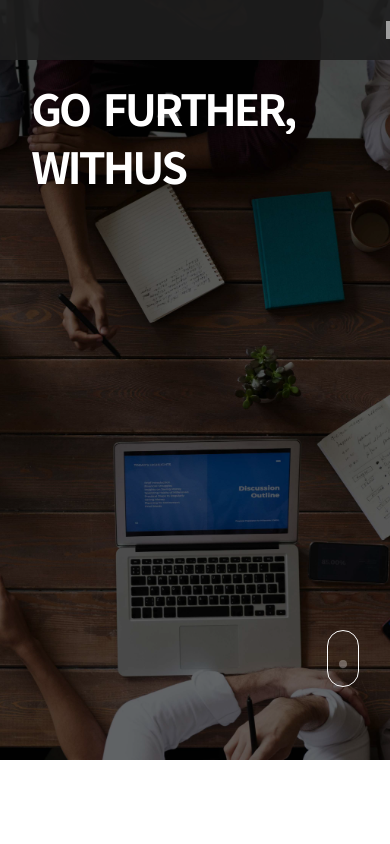
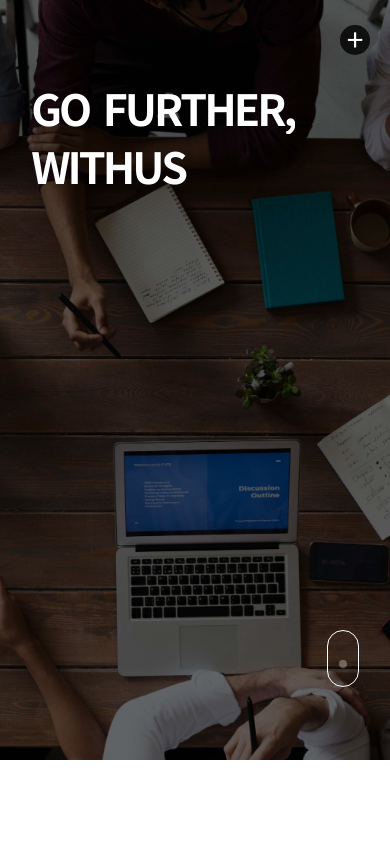
Before and after one commit to hbeautyacademy/hbeautyacademy, a React (Create React App) app: page / in a window 390 px wide. Shown: the top 844 px of the page. Built offline with nearby package versions, Linux system fonts and the light colour scheme; grey boxes are pictures that could not be loaded.

Commit message:
헤더 디자인 완성

```diff
--- a/src/App.css
+++ b/src/App.css
@@ -90,51 +90,51 @@ a {
   height: 85px;
   /* 평상시에 height를 초과한 서브메뉴가 안보이게 hidden */
   overflow: hidden;
-  /* background: rgba(100,100,100,.1); */
-  /* border-bottom: 1px solid rgba(255,255,255,0.3); */
   position: fixed;
   width: 100%;
   z-index: 500;
   transition: all .4s;
 }
 
-
-.header:hover {
-  height: 300px;
-  background: rgba(30,30,30,.9);
-}
-
 .header__con {
-  height: 85px;
-  max-width: var(--page-width);
-  width: 100%;
+  height: 80px;
   margin: 0 auto;
-  padding: var(--page-padding-mo);
+  padding: var(--page-padding-pc);
   display: block;
-  justify-content: space-between;
-  color: white;
   z-index: 300 !important;
 }
 
 .header__logo-con {
   height: 100%;
-  /* display: flex;
-  justify-content: space-between; */
   position: relative;
-}
-
-.header__logo-con > li {
-  height: 100%;
-  font-size: 27px;
-  font-weight: 800;
-  color: #fff;
-  line-height: 28px;
 }
 
 .header__hamburger {
   position: absolute;
   right: 0;
+  top: 4vh;
+  transition: 0.5s ease-in;
+
+  /* 동그라미 배경 */
+  display: inline-block;
+  width: 40px;
+  height: 40px;
+  background-color: rgb(1,1,1, 0.8);
+  border-radius: 50%;
+  overflow: hidden;
 }
+
+.header__hamburger a {
+  /* 동그라미 배경 안에 텍스트 중앙배치 */
+  display: inline-block;
+  margin-top: -2px;
+
+
+  color: #fff;
+  font-size: 40px;
+  font-weight: 300;
+}
+
 
 .header__logo-con > li > a {
   height: 100%;
@@ -157,7 +157,8 @@ a {
 
 .header__category-con > li {
   height: 100%;
-  width: 100%;
+  width: 70%;
+  margin: 0 auto;
   position: relative;
   font-size: 17px;
   font-weight: 600;
@@ -165,7 +166,7 @@ a {
 }
 
 
-
+/* 메인메뉴 */
 .header__category-con > li > a {
   height: 100%;
   display: flex;
@@ -173,7 +174,8 @@ a {
   align-items: center;
   border-bottom: 1px solid #707070;
   justify-content: flex-start;
-  padding: 12px 0;
+  font-size: 25px;
+  padding: 20px 0;
 }
 
 .header__category-con > li > a::before {
@@ -187,14 +189,14 @@ a {
   border-radius: 50%;
 }
 
-
-
 .header-unclick {
-  height: 60px !important;
+  height: 80px !important;
 }
 
 .header-click {
   height: 90% !important;
+  background: rgba(30,30,30,.9);
+
 }
 
 .header__category-sub-con {
@@ -209,10 +211,10 @@ a {
 .header__category-sub-con a {
   display: block;
   text-align: center;
-  font-size: 15px;
+  font-size: 20px;
+  line-height: 40px;
+  font-weight: 500;
   color: #cdcccc;
-  line-height: 35px;
-  font-weight: 600;
   transition: all .5s ease-in;
 }
 
@@ -255,9 +257,42 @@ a {
 @media (max-width: 1023px) {
   .header__con {
     height: 60px;
+    padding: var(--page-padding-mo);
   }
 
+  .header-unclick {
+    height: 60px !important;
+  }
 
+  .header__hamburger {
+    top: 3vh;
+
+    width: 30px;
+    height: 30px;
+  }
+
+  .header__hamburger a {
+    color: #fff;
+    font-size: 30px;
+    font-weight: 300;
+  }
+
+  .header__category-con > li {
+    width: 100%;
+  }
+
+  /* 메인메뉴 */
+  .header__category-con > li > a {
+    font-size: 18px;
+    padding: 10px 0;
+  }
+
+  /* 서브메뉴 */
+  .header__category-sub-con a {
+    font-size: 16px;
+    line-height: 32px;
+    font-weight: 400;
+  }
 }
 
 /* ======================================================== */
@@ -315,7 +350,6 @@ a {
   font-weight: 600;
   overflow-y: hidden;
   letter-spacing: -5px;
-
 }
 
 
--- a/src/routes/Header.js
+++ b/src/routes/Header.js
@@ -38,11 +38,12 @@ export default function Header(props){
         <>
             <header className={`header  + ${clickHamburger ? "header-click" : "header-unclick"}`}>
                 <div className='header__con'>
-
                     {/* 로고 */}
                     <ul className='header__logo-con'>
                         {/* <li className='header__logo'><a href='/'>H ROAD</a></li> */}
-                        <li className='header__hamburger'><a><img src={clickHamburger ? `/img/btn_x.png` : `/img/btn_hamburger.png`} style={{width: '24px'}} onClick={showList}/></a></li>
+                        {/* <li className='header__hamburger'><a onClick={showList}>{clickHamburger ? "-" : "+"}</a></li> */}
+                        <li className='header__hamburger'
+                        style={{transform : clickHamburger ? "rotate(45deg)" : "rotate(0)"}}><a onClick={showList}>+</a></li>
                     </ul>
 
                     {/* 메뉴 */}
```
